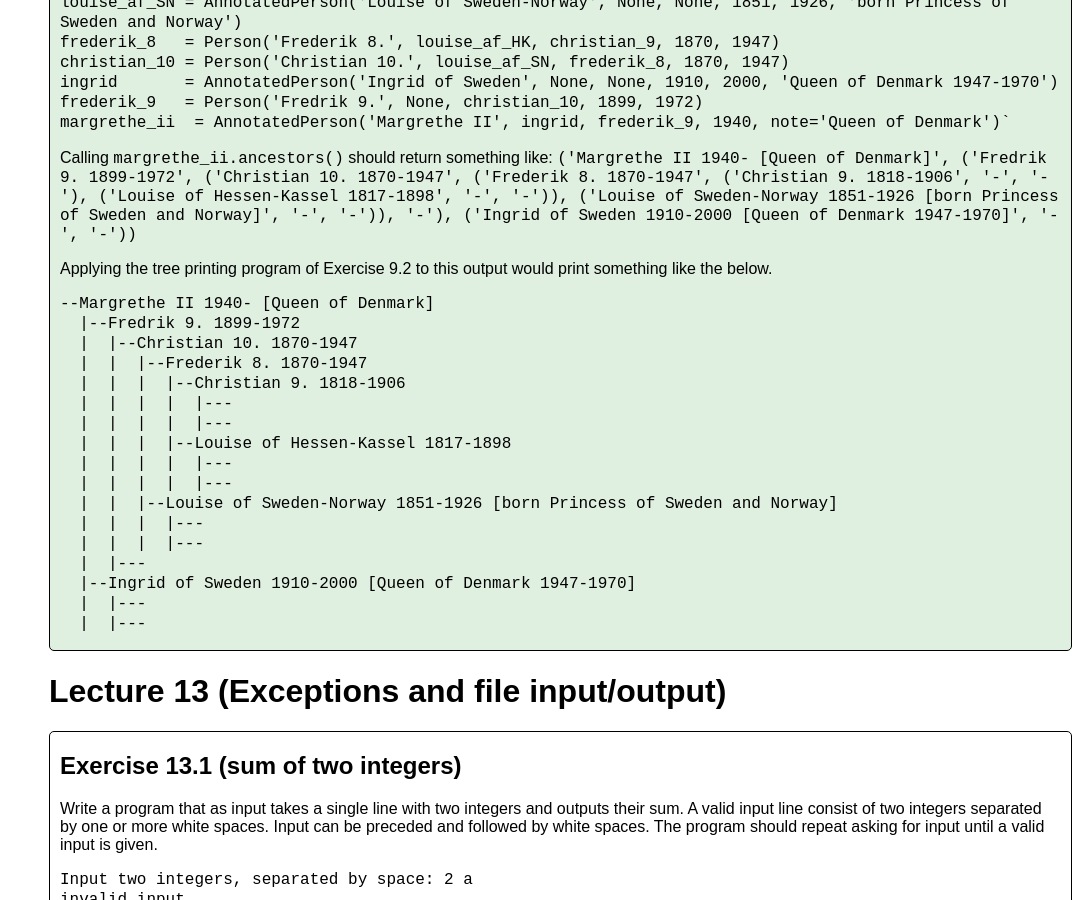
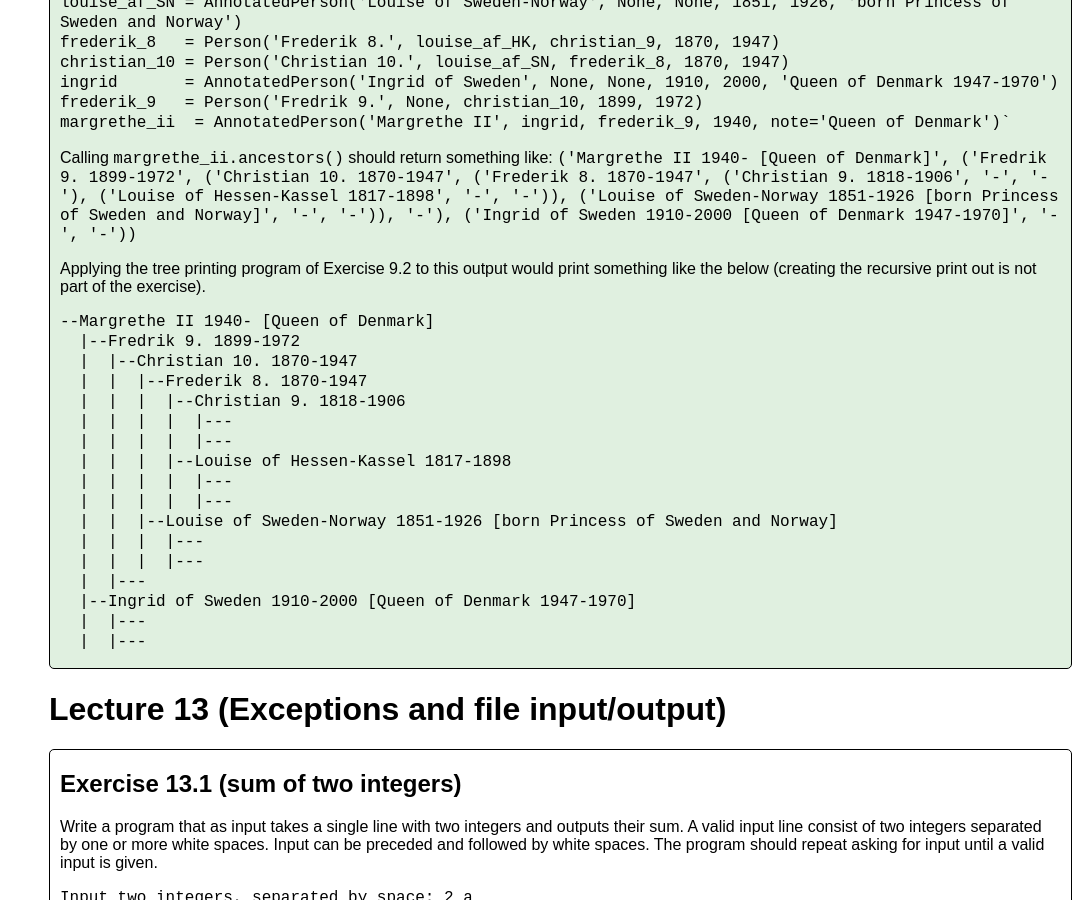
Before and after one commit to gsbrodal/gsbrodal.github.io, a Jekyll site: the page built from ipsa/exercises.html, in a window 1280 px wide and 900 px high, scrolled down 24964 px. Shown: the whole window, without its empty margins (194-1280 px from the left). Built offline with Jekyll 4.4.1, drawn with Linux system fonts in a browser that asks for light colours.

Commit message:
exercises.html all-slides.pdf decorators.pdf decorators.pptx dynamic_programming.pdf dynamic_programming.pptx

```diff
--- a/ipsa/exercises.html
+++ b/ipsa/exercises.html
@@ -1100,7 +1100,7 @@ margrethe_ii  = AnnotatedPerson(&#39;Margrethe II&#39;, ingrid, frederik_9, 1940
 </code></pre></div>
 
 <p>Calling <code>margrethe_ii.ancestors()</code> should return something like: <code>('Margrethe II 1940- [Queen of Denmark]', ('Fredrik 9. 1899-1972', ('Christian 10. 1870-1947', ('Frederik 8. 1870-1947', ('Christian 9. 1818-1906', '-', '-'), ('Louise of Hessen-Kassel 1817-1898', '-', '-')), ('Louise of Sweden-Norway 1851-1926 [born Princess of Sweden and Norway]', '-', '-')), '-'), ('Ingrid of Sweden 1910-2000 [Queen of Denmark 1947-1970]', '-', '-'))</code></p>
-<p>Applying the tree printing program of Exercise 9.2 to this output would print something like the below.</p>
+<p>Applying the tree printing program of Exercise 9.2 to this output would print something like the below (creating the recursive print out is not part of the exercise).</p>
 <div class="codehilite"><pre><span></span><code>--Margrethe II 1940- [Queen of Denmark]
   |--Fredrik 9. 1899-1972
   |  |--Christian 10. 1870-1947
```
Also changed, not shown: 4 other files.
